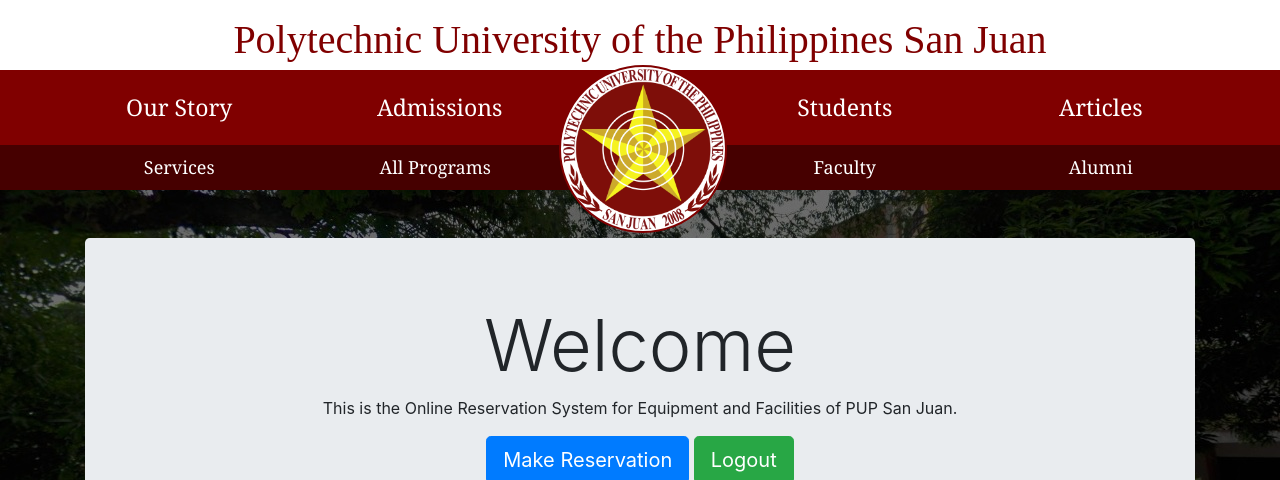
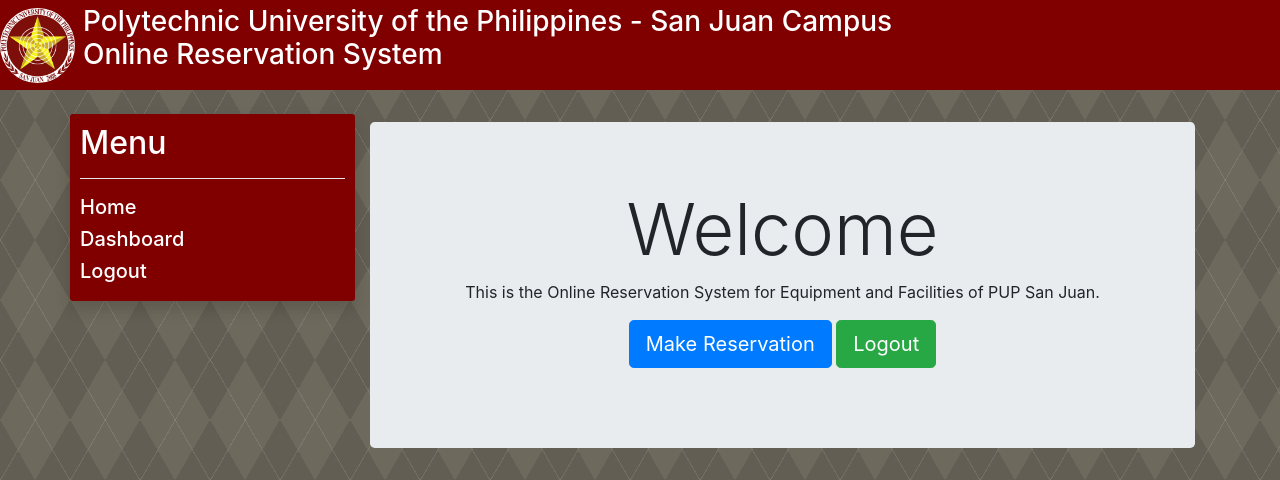
Before and after one commit to CKBaseleres/oers2, a Flask app: page / in a window 1280 px wide; the page is wider, and only the part inside the window is pictured. Shown: the top 480 px of that part. Run offline with Flask 2, Linux system fonts and the light colour scheme; a user stored in the database is signed in; parts of the project's set-up code (start-up, migrations or seed data) failed here and were passed over; some libraries are stand-ins or nearby versions; grey boxes are pictures that could not be loaded.

Commit message:
layout adjustments

```diff
--- a/app.py
+++ b/app.py
@@ -601,9 +601,19 @@ def cancelReservation(res_id):
     reservation = Reservation.query.filter_by(id = res_id).first()
     reservation.res_status   = 'Canceled'
     db.session.commit()
+    flash("Reservation Canceled!",'success')
+
+    return redirect(url_for('UserDashboard'))
+
+@app.route('/reservations/dashboard/<int:res_id>/cancel',  methods=['POST'])
+@a_is_logged_in
+def adminCancelReservation(res_id):
+    reservation = Reservation.query.filter_by(id = res_id).first()
+    reservation.res_status = 'Canceled'
+    db.session.commit()
     flash("Reservation Canceled",'success')
 
-    return redirect(url_for('UserDashboard'))
+    return redirect(url_for('resDashboard'))
 
 @app.route('/equipment/<int:equip_id>/delete',  methods=['POST'])
 @a_is_logged_in
@@ -655,7 +665,9 @@ def reset_token(token):
 @app.route("/reservations/dashboard", methods=['GET','POST'])
 def resDashboard():
     page = request.args.get('page',1,type=int)
-    reservations = Reservation.query.paginate(page=page,per_page=6)
+    reservations = Reservation.query.join(Student, Student.studentNumber==Reservation.studentNumber).add_columns(Student.firstName, Student.lastName, Reservation.dateFrom, Reservation.timeFrom, Reservation.timeTo, Reservation.id, Reservation.equipment_name, Reservation.facility_name, Reservation.purpose).paginate(page=page,per_page=6)
+    # reservations = Reservation.query.paginate(page=page,per_page=6)
+
     if reservations is None:
         msg = "No Equipments Found."
         return render_template('reservationDashboard.html', msg=msg)
@@ -663,8 +675,6 @@ def resDashboard():
         return render_template('reservationDashboard.html', reservations=reservations)
 
 
-
-
 if __name__ == '__main__':
     app.run(debug=True)
     # manager.run()
--- a/templates/createReservation.html
+++ b/templates/createReservation.html
@@ -1,7 +1,8 @@
 {% extends 'layout.html' %} {% block body %}
-<h1>Reservation</h1> {% from "includes/_formhelpers.html" import render_field %}
+{% from "includes/_formhelpers.html" import render_field %}
 <div class="content-section mb-5 shadow">
 <form method="POST">
+  <h3>Reservation</h3><hr>
     {{ form.hidden_tag()}}
   <div class="form-group">
    <label for="equips"><h5>Equipments</h5></label>
--- a/templates/includes/_navbar.html
+++ b/templates/includes/_navbar.html
@@ -1,4 +1,4 @@
-<div class="navigationBar">
+<!-- <div class="navigationBar">
   <center>
   <a href="PUP-San-Juan.php">Polytechnic University of the Philippines San Juan</a>
   </center>
@@ -58,7 +58,7 @@
   <a href="https://www.pup.edu.ph/alumni/"><button class="Buttons1 ButtonsHover1" style="margin-right: 5%; float: right;">Alumni</button></a>
   <a href="Faculty.php"><button class="Buttons1 ButtonsHover1" style="margin-right: 2%; float: right;">Faculty</button></a>
 
-</div>
+</div> -->
 <!-- <br><br>
 <nav class="navbar navbar-expand-sm navbar-dark bg-dark mb-4">
     <div class="container">
@@ -91,3 +91,11 @@
         </div>
     </div>
 </nav> -->
+
+<div class="headerContainer">
+        <img src="static/Logo.png" class="mt-2" style="width: 75px; height:75px; background-color: white; border-radius: 1200px;"></img>
+        <span class="header">
+        <h3 class="pl-2"><a  href="/" style="color: white;" >Polytechnic University of the Philippines - San Juan Campus<br>Online Reservation System</a></h3>
+
+        </span>
+      </div>
--- a/templates/index.html
+++ b/templates/index.html
@@ -1,5 +1,5 @@
-{% extends 'layouts.html' %} {% block body %}
-<div class="jumbotron text-center mt-5">
+{% extends 'layout.html' %} {% block body %}
+<div class="jumbotron text-center mt-2">
   <div class="container">
     <h1 class="display-3">Welcome</h1>
     <p>This is the Online Reservation System for Equipment and Facilities of PUP San Juan.</p>
@@ -12,7 +12,7 @@
     </p>
   </div>
 </div>
-<div class="embed-responsive embed-responsive-16by9 mb-5">
+<div class="embed-responsive embed-responsive-16by9 mb-2">
   <iframe class="embed-responsive-item" src="https://www.youtube.com/embed/37Clm7Z-fc8" allow="autoplay; encrypted-media" allowfullscreen></iframe>
 </div>
 {% endblock %}
--- a/templates/layout.html
+++ b/templates/layout.html
@@ -8,6 +8,7 @@
   <link href="https://stackpath.bootstrapcdn.com/bootstrap/4.1.1/css/bootstrap.min.css" rel="stylesheet" integrity="sha384-WskhaSGFgHYWDcbwN70/dfYBj47jz9qbsMId/iRN3ewGhXQFZCSftd1LZCfmhktB" crossorigin="anonymous">
   <link rel="icon" type="image/png" href="/static/Logo.png"/>
   <title>OFERS | Polytechnic University of the Philippines - San Juan Campus</title>
+
 </head>
 <style>
 body {
@@ -185,7 +186,13 @@ body {
    margin:0;
    padding:0;
    height:100%;
-   background-color: #f6f6f6
+   background-color: #6d695c;
+    background-image:
+    repeating-linear-gradient(120deg, rgba(255,255,255,.1), rgba(255,255,255,.1) 1px, transparent 1px, transparent 60px),
+    repeating-linear-gradient(60deg, rgba(255,255,255,.1), rgba(255,255,255,.1) 1px, transparent 1px, transparent 60px),
+    linear-gradient(60deg, rgba(0,0,0,.1) 25%, transparent 25%, transparent 75%, rgba(0,0,0,.1) 75%, rgba(0,0,0,.1)),
+    linear-gradient(120deg, rgba(0,0,0,.1) 25%, transparent 25%, transparent 75%, rgba(0,0,0,.1) 75%, rgba(0,0,0,.1));
+    background-size: 70px 120px;
 
 }
 
@@ -250,8 +257,85 @@ body {
 .shadow {
   box-shadow: 0 4px 6px 0 hsla(0,0%,0%,0.2)
 }
+body
+    {
 
 
+      /* background-size: 1380px 700px; */
+    }
+
+    .headerContainer {
+        position: sticky;
+        height: 90px;
+        width: 100%;
+        background-color: maroon;
+        z-index: 1;
+        }
+        .Logo
+        {
+            border-radius: 1200px;
+            background-color: white;
+            border: 5px maroon solid;
+
+        }
+        .header
+        {
+          position: absolute;
+          bottom: 10px;
+          width: 100%
+        }
+        a:link {
+            text-decoration: none;
+        }
+
+        a:visited {
+            text-decoration: none;
+        }
+
+        a:hover {
+            text-decoration: underline;
+        }
+
+        a:active {
+            text-decoration: underline;
+        }
+        .fillerHeaderContainer {
+            position: relative;
+                height: 80px;
+                width: 100%;
+                background-color: maroon;
+                }
+
+        .links
+        {
+          color: white;
+          font-size: 20px;
+
+        }
+        .links:link {
+            text-decoration: none;
+        }
+
+        .links:visited {
+            text-decoration: none;
+        }
+
+        .links:hover {
+            text-decoration: underline;
+        }
+
+        .links:active {
+            text-decoration: underline;
+        }
+
+        footer {
+            background-color: maroon;
+            color: white;
+            text-align: left;
+            padding: 10px;
+            padding-top: 30px;
+
+        }
 </style>
 
 <body>
@@ -260,19 +344,19 @@ body {
   {% include 'includes/_navbar.html' %}
   <div class="container">
   <div class="row mt-4 mb-2" id="body">
-  <div class="contents-section col-3 h-25 shadow" style="background-color: maroon;">
-    <h1 class="h2"style="color: white">Menu <div style="width: 220px; height: 2px; background-color: white; margin: 6px 0;"></div></h1>
-    <div>
-      <h5>
-        <a href="/" style="color: white;"> Home</a>
-      </h5>
-    </div>
+  <div class="contents-section col-3 col-sm-12 col-lg-3 h-25 shadow" style="background-color: maroon;">
+    <h1 class="h2"style="color: white">Menu <hr class="bg-white"></h1>
+
     {% if session.logged_in %}
+    <h5>
+        <a href="/" style="color: white;">Home</a>
+    </h5>
     <div class="">
     <h5>
       <a href="/dashboard" style="color: white;">Dashboard</a>
     </h5>
     </div>
+
     <!-- <div class="">
       <a class="col-12 btn btn-outline-danger list-group-item" href="/account">Account</a>
       <h5>
@@ -287,9 +371,18 @@ body {
         <a href="/logout" style="color: white;">Logout</a>
       </h5>
     </div>
+    {% else %}
+    <div>
+        <h5>
+          <a href="/login" style="color: white;">Students</a>
+        </h5>
+        <h5>
+            <a href="/admin/login" style="color: white;">Administrator</a>
+        </h5>
+      </div>
     {% endif %}
   </div>
-  <div class="mt-2 col-9" id="body">
+  <div class="col-lg-9 col-sm-12 col-md-12" id="body">
     {% include 'includes/_messages.html' %}
     {% block body %}{% endblock %}
   </div>
--- a/templates/layouts.html
+++ /dev/null
@@ -1,272 +0,0 @@
-<!DOCTYPE html>
-<html lang="en">
-
-<head>
-  <meta charset="UTF-8">
-  <meta name="viewport" content="width=device-width, initial-scale=1.0">
-  <meta http-equiv="X-UA-Compatible" content="ie=edge">
-  <link href="https://stackpath.bootstrapcdn.com/bootstrap/4.1.1/css/bootstrap.min.css" rel="stylesheet" integrity="sha384-WskhaSGFgHYWDcbwN70/dfYBj47jz9qbsMId/iRN3ewGhXQFZCSftd1LZCfmhktB" crossorigin="anonymous">
-  <link rel="icon" type="image/png" href="/static/Logo.png"/>
-  <title>OFERS | Polytechnic University of the Philippines - San Juan Campus</title>
-</head>
-<style>
-body {
-        margin: 0;
-        padding: 0;
- }
-
-.navigationBar{
-    background-color: white;
-    font-family: californian fb;
-    min-height: 55px;
-    font-size: 40px;
-    padding-top: 10px;
-
- }
-
- .navigationBar a{
- 	text-decoration: none;
- 	color: maroon;
- }
-
- .navigationBar2{
- 	background-color: rgb(128,0,0);
- 	min-height: 50px;
-
- }
-
- .navigationBar3{
- 	background-color: rgb(70,0,0);
- 	min-height: 45px;
-
- }
-
- .dropDown{
- 	 margin-top: 5px;
- 	 margin-bottom: 5px;
- 	 display: inline-block;
-
- }
-
-.Buttons{
-    background-color: inherit;
-    border: none;
-    color: white;
-    padding: 15px;
-    text-align: center;
-    text-decoration: none;
-    display: inline-block;
-    font-size: 23px;
-    font-family: Georgia;
-    cursor: pointer;
-    width: 18vw;
-
-
-}
-
-.Buttons1{
-    background-color: inherit;
-    float: left;
-    border: none;
-    color: white;
-    padding: 9px;
-    text-align: center;
-    text-decoration: none;
-    display: inline-block;
-    font-size: 18px;
-    font-family: Georgia;
-    cursor: pointer;
-    width: 18vw;
-
-}
-
-.ButtonsHover1:hover{
-	  -webkit-transition-duration: 0.2s; /* Safari */
-      transition-duration: 0.2s;
-	border-bottom: 2px lightgray solid;
-}
-
- .dropDownContent{
- 	display: none;
-    position: absolute;
-    background-color: white;
-    color: black;
-    text-decoration: none;
-    width: 18vw;
-    z-index: 1;
-    border-bottom: 1px rgba(0,0,0,0.2) solid;
-    border-right: 1px rgba(0,0,0,0.2) solid;
-    border-left:1px rgba(0,0,0,0.2) solid;
- }
-
- .dropDownContent a {
-    float: none;
-    font-size: 18px;
-    color: black;
-    padding: 12px 16px;
-    text-decoration: none;
-    display: block;
-    text-align: left;
-}
-
-.dropDownContent a:hover{
-	-webkit-transition-duration: 0.2s; /* Safari */
-      transition-duration: 0.2s;
-	color: gold;
-	background-color: maroon;
-}
-
-.dropDown:hover .dropDownContent {
-	-webkit-transition-duration: 0.9s; /* Safari */
-      transition-duration: 0.9s;
-     display: block;
-     border-top: 4px gold solid;
-}
-
-.Logo{
-    position: absolute;
-    border-radius: 1000px;
-    right: 0;
-    left: 43.7%;
-    top: 65px;
-    bottom: 0;
-    background-color: white;
-    border: 2px maroon solid;
-    height: 13.1vw;
-    width:  13.1vw;
-}
-
-@media screen and (max-width: 950px), sreen\0{
-
-.navigationBar{
-    font-size: 4vw;
-    min-height: 45px;
- }
-
- .Buttons{
- 	font-size: 18px;
- }
-
-.Buttons1{
- 	font-size: 13px;
- }
-
-.navigationBar3{
-	min-height: 35px;
-}
-
-}
-
-@media screen and (max-width: 650px), sreen\0{
-	.navigationBar{
-    font-size: 4.5vw;
-    min-height: 40px;
- }
-
- .Buttons{
- 	font-size: 14px;
- }
-
-.Buttons1{
- 	font-size: 9px;
- }
-
- .dropDownContent a{
- 	font-size: 12px;
- }
-
- .navigationBar3{
-	min-height: 30px;
-}
-}
-
-html,
-body {
-   margin:0;
-   padding:0;
-   height:100%;
-   background-color: #f5f5f5
-}
-
-  .content-section {
-  background: #ffffff;
-  padding: 10px 20px;
-  border: 1px solid #dddddd;
-  border-radius: 3px;
-  margin-bottom: 20px;
-}
-  .contents-section {
-  background-color: #f5f5f5;
-  /* border: 1px solid #dddddd; */
-  padding:0px;
-  border-radius: 3px;
-  padding: 10px
-  }
-
-
-  .blog-footer {
-    position: absolute;
-    padding: 1rem 0;
-    color: #999;
-    left: 0;
-    right: 0
-    bottom: 0;
-    height: 100px;
-    width: 100%;
-    overflow: hidden;
-    background-color: #f9f9f9;
-    border-top: .02rem solid #e5e5e5;
-    /* min-height: 400px; */
-  	float: left;
-    position: absolute;
-  	width: 100%;
-    	background-color: rgb(31,29,24);
-    	/* background-repeat: no-repeat; */
-    	/* background-size: 450px; */
-    	background-position: 110%;
-    	font-family: times;
-  }
-
-  /* #container {
-   min-height:100%;
-   position:relative;
-}
-#body {
-   padding:10px;
-   padding-bottom:70px;   /* Height of the footer */
-}
-#footer {
-   position:absolute;
-   bottom:0;
-   width:100%;
-   height:50px;   /* Height of the footer */
-  background-color: #f9f9f9;
-} */
-
-
-</style>
-
-<body  background="static/2017.jpg" repeat>
-  <div id="container">
-    <!-- <img src="/static/banner.jpg" class="img-fluid" width="100%" /> -->
-  {% include 'includes/_navbar.html' %}
-  <div class="mt-5 container" id="body">
-    {% include 'includes/_messages.html' %}
-    {% block body %}{% endblock %}
-  </div>
-  </div>
-    <div id="footer">
-    {% include 'includes/_footer.html' %}
-    </div>
-  </div>
-  <script src="https://code.jquery.com/jquery-3.3.1.slim.min.js" integrity="sha384-q8i/X+965DzO0rT7abK41JStQIAqVgRVzpbzo5smXKp4YfRvH+8abtTE1Pi6jizo" crossorigin="anonymous"></script>
-  <script src="https://cdnjs.cloudflare.com/ajax/libs/popper.js/1.14.3/umd/popper.min.js" integrity="sha384-ZMP7rVo3mIykV+2+9J3UJ46jBk0WLaUAdn689aCwoqbBJiSnjAK/l8WvCWPIPm49" crossorigin="anonymous"></script>
-  <script src="https://stackpath.bootstrapcdn.com/bootstrap/4.1.1/js/bootstrap.min.js" integrity="sha384-smHYKdLADwkXOn1EmN1qk/HfnUcbVRZyYmZ4qpPea6sjB/pTJ0euyQp0Mk8ck+5T" crossorigin="anonymous"></script>
-
-  <script src="https://cdn.jsdebtnvr.net/npm/feather-icons/dist/feather.min.js"></script>
-  <script>
-    feather.replace()
-  </script>
-</body>
-
-</html>
--- a/templates/login.html
+++ b/templates/login.html
@@ -1,7 +1,7 @@
 {% extends 'layout.html' %} {% block body %}
 <div class="row">
-  <div class="col-lg-2 col-md-3 col-sm-3"></div>
-  <div class="col-lg-6 col-md-6 col-sm-6 col-12 mt-2 content-section mb-5" style="box-shadow: 0 4px 6px 0 hsla(0,0%,0%,0.2); border-top: 6px solid maroon" >
+  <div class="col-lg-2 col-md-12 col-sm-3"></div>
+  <div class="col-lg-6 col-md-12 col-sm-12 col-12 mt-2 ml-5 content-section mb-5" style="box-shadow: 0 4px 6px 0 hsla(0,0%,0%,0.2); border-top: 6px solid maroon" >
     <form method="POST">
       <div class="form-group">
         <h1 class="h3 mb-3 text-center">Log In</h1>
@@ -17,7 +17,7 @@
 
     </form>
   </div>
-  <div class="col-lg-4 col-md-3 col-sm-3"></div>
+  <div class="col-lg-4 col-md-12 col-sm-3"></div>
 </div>
 <div class="mb-5"></div>
 {% endblock%}
--- a/templates/register.html
+++ b/templates/register.html
@@ -1,7 +1,7 @@
 {% extends 'layout.html' %} {% block body %}
 <div class="row">
   <!-- <div class="col-lg-3 col-md-2"></div> -->
-  <div class="col-9 mt-4 content-section ">
+  <div class="col-9 content-section ml-3 ">
     <form method="POST" action="">
             {{ form.hidden_tag() }}
             <fieldset class="form-group">
@@ -16,7 +16,7 @@
                             {% endfor %}
                         </div>
                     {% else %}
-                        {{ form.studentNumber(class="form-control form-control-md input-shadow") }}
+                        {{ form.studentNumber(class="form-control form-control-md input-shadow",placeholder="ex. 2014-00039-SJ-0") }}
                     {% endif %}
                 </div>
                 <div class="form-row">
--- a/templates/userDashboard.html
+++ b/templates/userDashboard.html
@@ -1,6 +1,6 @@
 {% extends 'layout.html'%}
 {% block body %}
-<h3 class="mt-4">Welcome
+<h3 class="bg-light p-2">Welcome
   <small>
   {{session.lastName}}, {{session.firstName}}
   </small>
@@ -39,7 +39,7 @@
                 </button>
               </div>
               <div class="modal-footer">
-                <button type="button" class="btn btn-secondary" data-dismiss="modal">Close</button>
+                <button type="button" class="btn btn-outline-secondary" data-dismiss="modal">Close</button>
                 <form action="{{ url_for('cancelReservation', res_id=res.id) }}" method="POST">
                   <input class="btn btn-danger" type="submit" value="Cancel">
                 </form>
```
Also changed, not shown: templates/admin_layout.html (+7 -0 lines), templates/reservationDashboard.html (+22 -0 lines), static/PUPSJ.jpeg (added).
